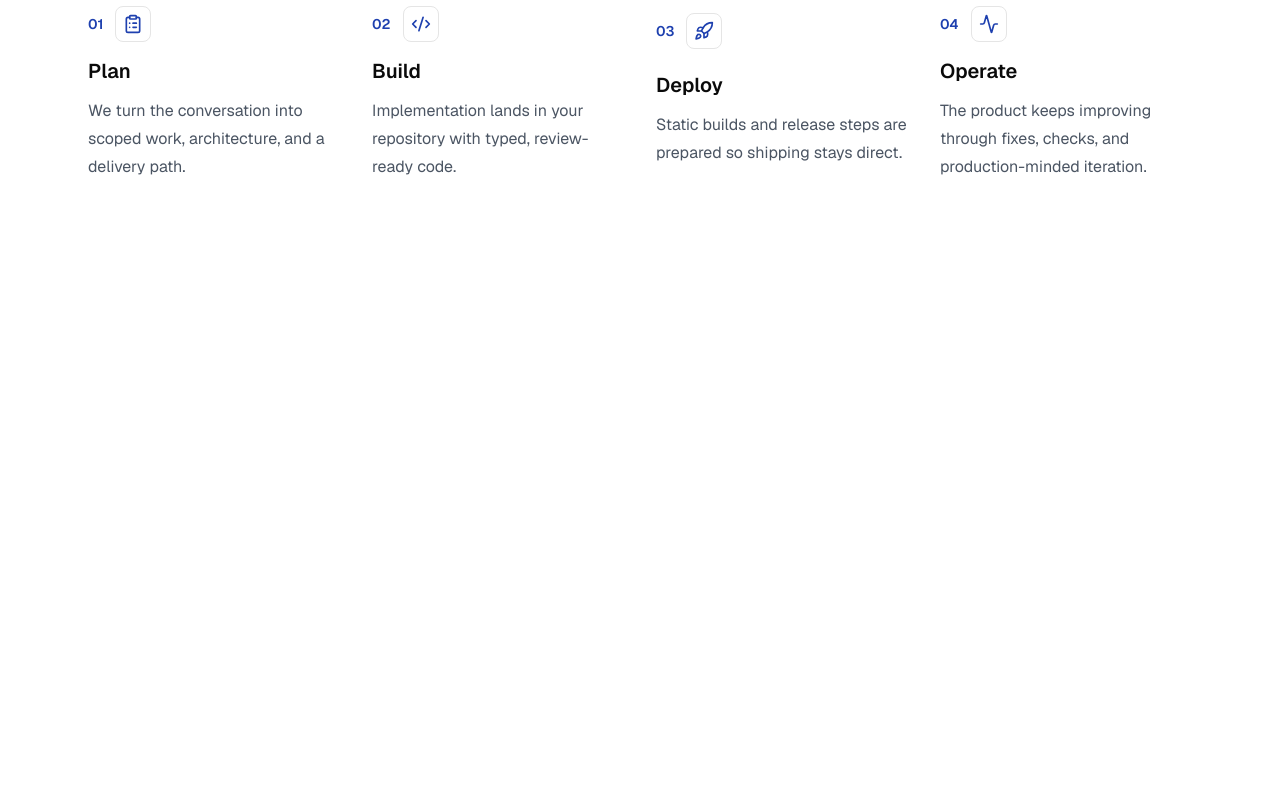
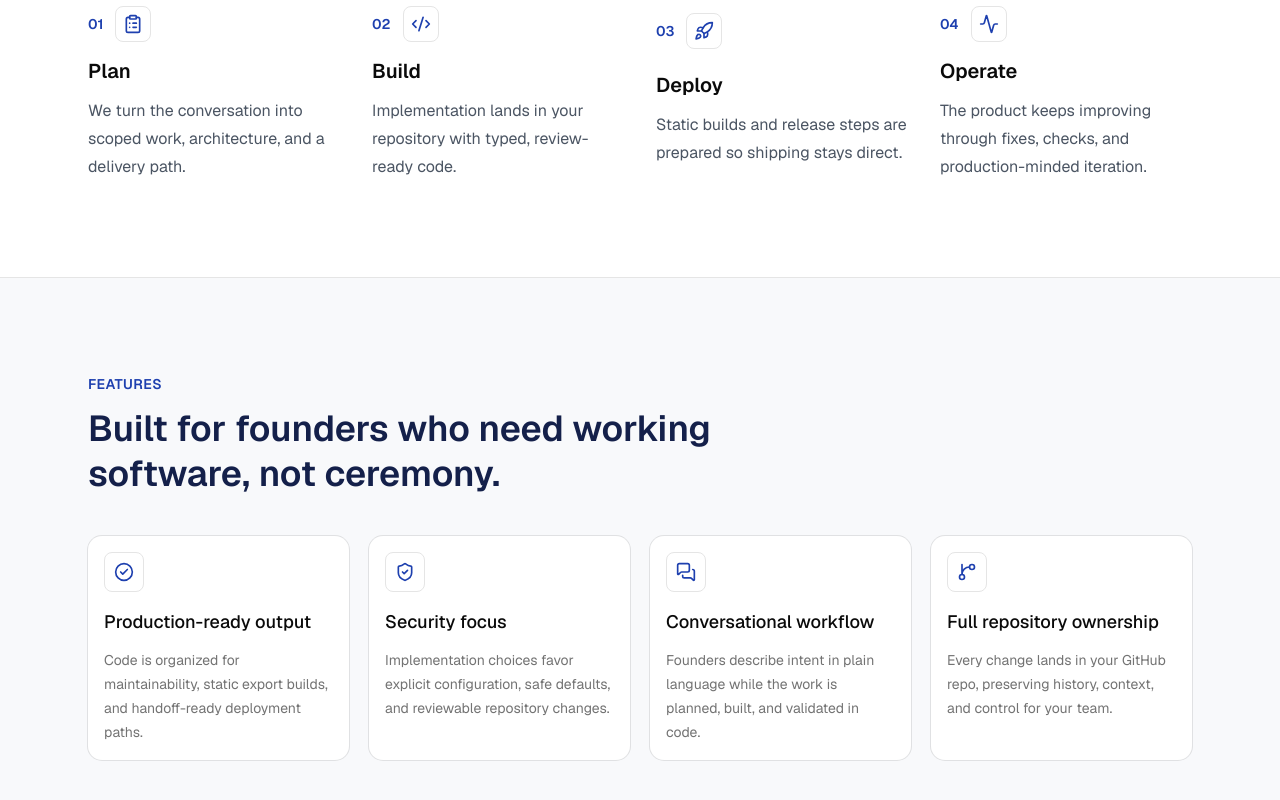
Before and after one commit to mtplayground/alex-0d18-test-11, a Next.js app: page / in a window 1280 px wide. Shown: the part 1586-2386 px from the top of the page. Before the commit the page ends 1863 px from the top, so only its background shows below. Built offline with nearby package versions, Linux system fonts and the light colour scheme; no server answers.

Commit message:
feat: Build Features section

```diff
--- a/app/page.tsx
+++ b/app/page.tsx
@@ -1,3 +1,4 @@
+import { Features } from "@/components/sections/features";
 import { Hero } from "@/components/sections/hero";
 import { HowItWorks } from "@/components/sections/how-it-works";
 import { ValueProposition } from "@/components/sections/value-proposition";
@@ -8,6 +9,7 @@ export default function Home() {
       <Hero />
       <ValueProposition />
       <HowItWorks />
+      <Features />
     </main>
   );
 }
--- /dev/null
+++ b/components/sections/features.tsx
@@ -0,0 +1,96 @@
+import {
+  CheckCircle2,
+  GitBranch,
+  MessagesSquare,
+  ShieldCheck,
+  type LucideIcon,
+} from "lucide-react";
+
+import {
+  Card,
+  CardDescription,
+  CardHeader,
+  CardTitle,
+} from "@/components/ui/card";
+import { Container } from "@/components/ui/container";
+
+type Feature = Readonly<{
+  title: string;
+  description: string;
+  icon: LucideIcon;
+}>;
+
+export const features: readonly Feature[] = [
+  {
+    title: "Production-ready output",
+    description:
+      "Code is organized for maintainability, static export builds, and handoff-ready deployment paths.",
+    icon: CheckCircle2,
+  },
+  {
+    title: "Security focus",
+    description:
+      "Implementation choices favor explicit configuration, safe defaults, and reviewable repository changes.",
+    icon: ShieldCheck,
+  },
+  {
+    title: "Conversational workflow",
+    description:
+      "Founders describe intent in plain language while the work is planned, built, and validated in code.",
+    icon: MessagesSquare,
+  },
+  {
+    title: "Full repository ownership",
+    description:
+      "Every change lands in your GitHub repo, preserving history, context, and control for your team.",
+    icon: GitBranch,
+  },
+] as const;
+
+export function Features() {
+  return (
+    <section
+      id="features"
+      aria-labelledby="features-title"
+      className="bg-surface-muted/60 text-foreground border-t"
+    >
+      <Container className="py-section-sm sm:py-section">
+        <div className="max-w-readable">
+          <p className="text-brand-700 mb-3 text-sm font-semibold tracking-wide uppercase">
+            Features
+          </p>
+          <h2
+            id="features-title"
+            className="text-brand-950 text-3xl leading-tight font-semibold sm:text-4xl"
+          >
+            Built for founders who need working software, not ceremony.
+          </h2>
+        </div>
+        <div className="mt-10 grid gap-5 md:grid-cols-2 lg:grid-cols-4">
+          {features.map((feature) => {
+            const Icon = feature.icon;
+
+            return (
+              <Card key={feature.title} className="h-full">
+                <CardHeader className="gap-4">
+                  <span
+                    className="border-border text-brand-700 bg-background inline-flex size-10 items-center justify-center rounded-md border"
+                    aria-hidden="true"
+                  >
+                    <Icon className="size-5" />
+                  </span>
+                  <div>
+                    <CardTitle className="text-lg">{feature.title}</CardTitle>
+                    <CardDescription className="mt-3 leading-6">
+                      {feature.description}
+                    </CardDescription>
+                  </div>
+                </CardHeader>
+              </Card>
+            );
+          })}
+        </div>
+      </Container>
+    </section>
+  );
+}
```
